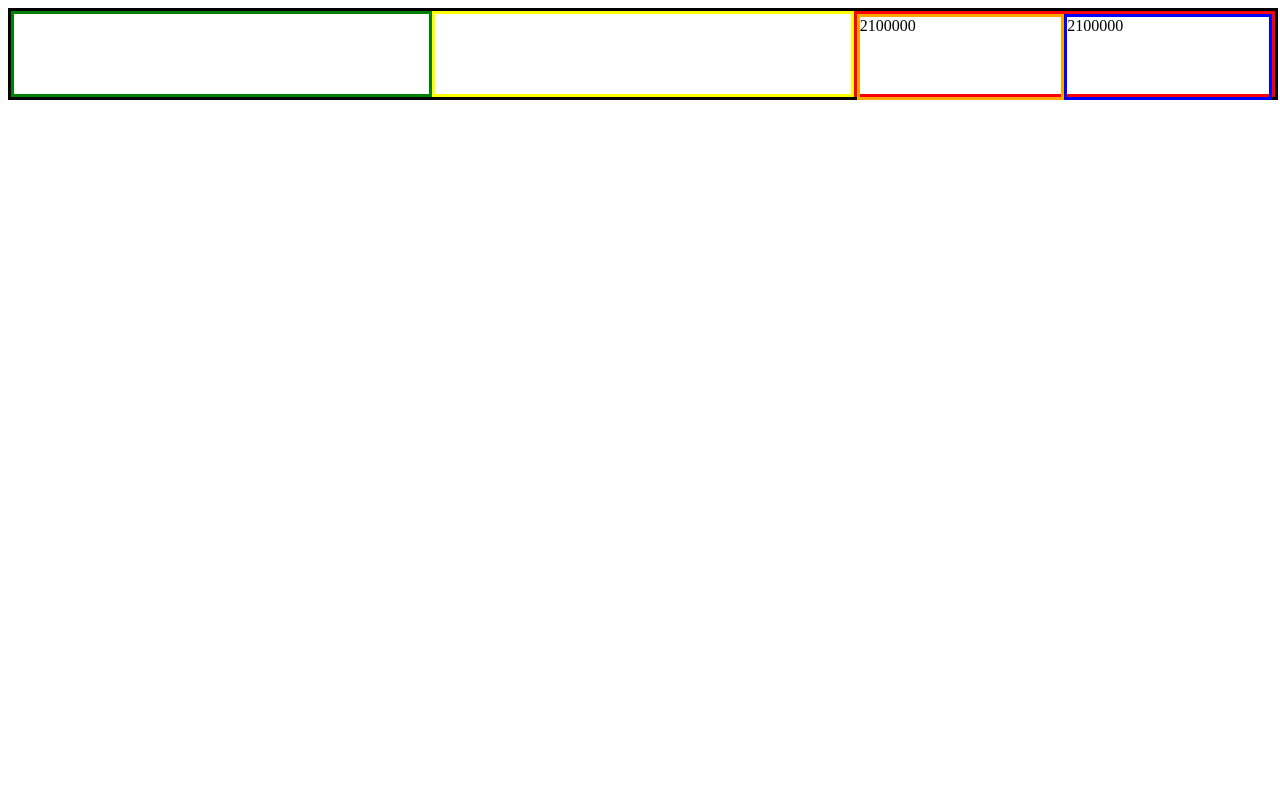
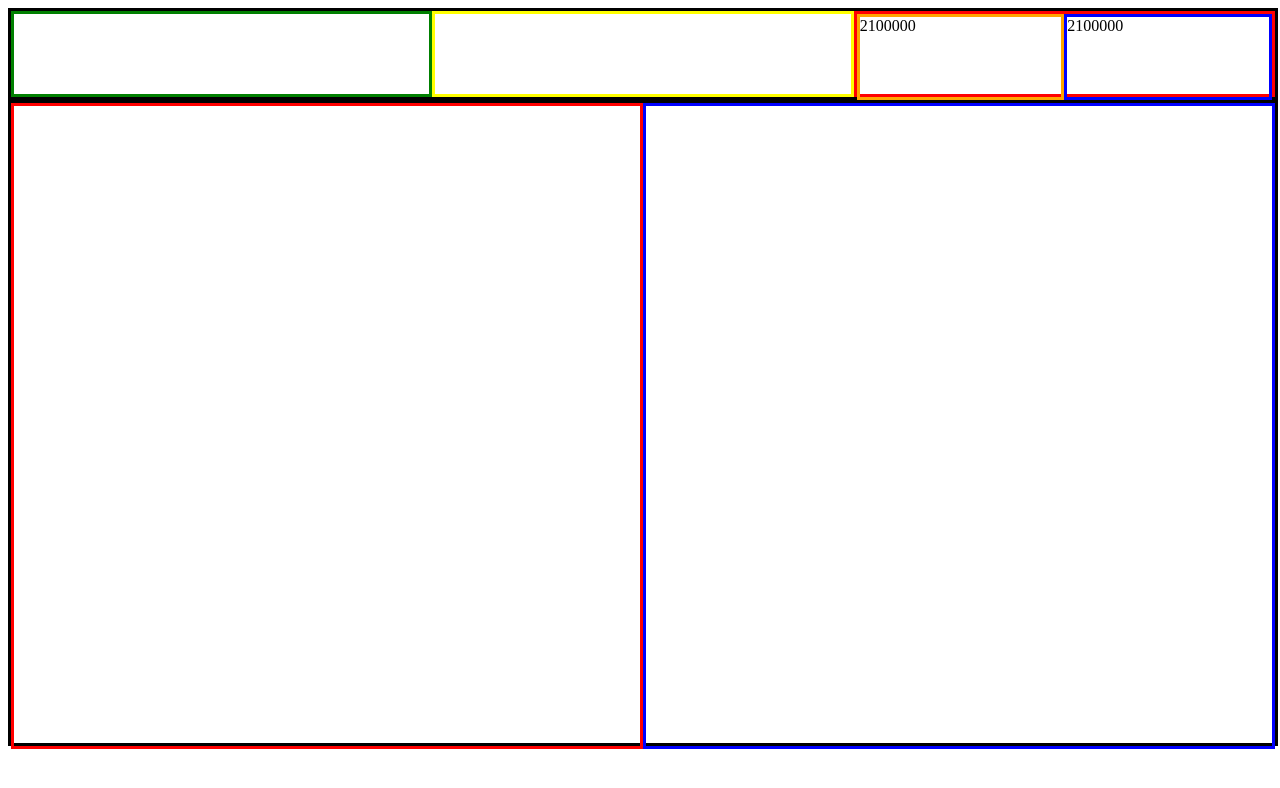
Before and after one commit to koryr5995/DealorNoDeal, a plain HTML site: page index.html in a window 1280 px wide. Drawn offline with Linux system fonts and the light colour scheme.

Commit message:
GameProject

```diff
--- a/index.html
+++ b/index.html
@@ -22,8 +22,19 @@
                 </div>
             </div>
             </div>
-
          </nav>
+         <div class="Gameboard">
+            <div class="player1GB">
+                <div class="moneyBannerL"></div>
+                <div class="boxes"></div>
+                <div class="moneybannerR"></div>
+            </div>
+            <div class="player2GB">
+                <div class="moneyBannerL"></div>
+                <div class="boxes"></div>
+                <div class="moneybannerR"></div>
+            </div>
+         </div>
 
 
 
--- a/style.css
+++ b/style.css
@@ -31,3 +31,19 @@
     height: 10vh;
     width: 100%;
 }
+.Gameboard{
+    border: solid black;
+    height: 80vh;
+    width: 100%;
+    display:flex;
+}
+.player1GB{
+    border: solid red;
+    height: 100%;
+    width: 50%;
+}
+.player2GB{
+    border: solid blue;
+    height: 100%;
+    width: 50%;
+}
```
